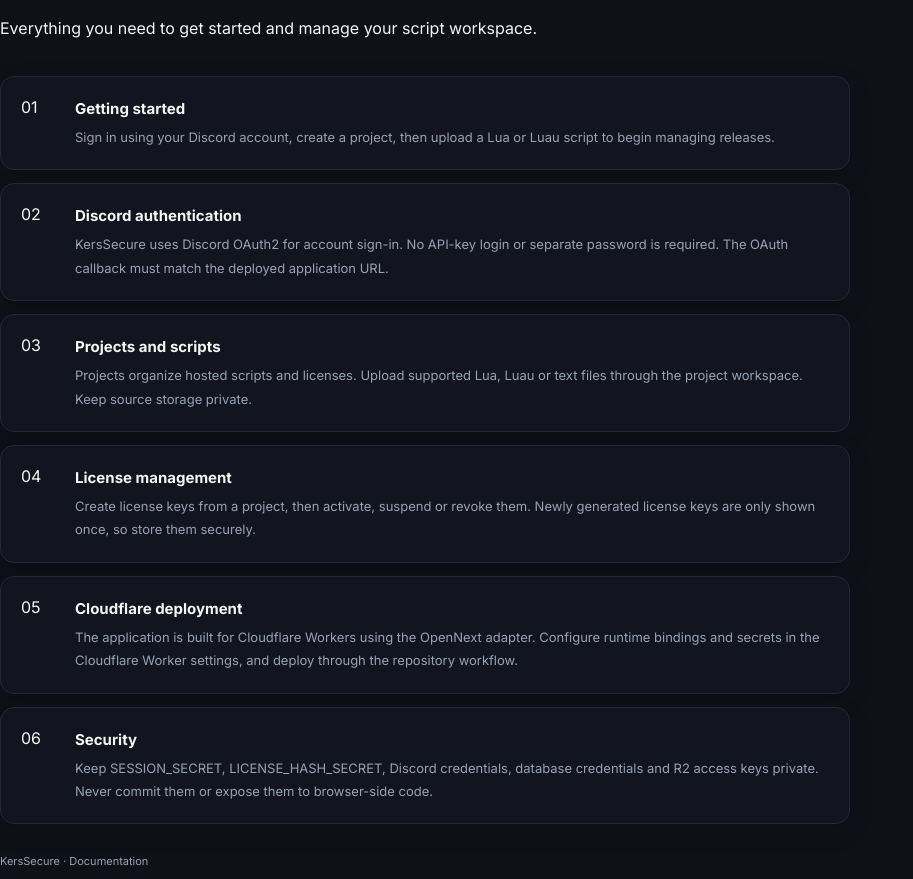
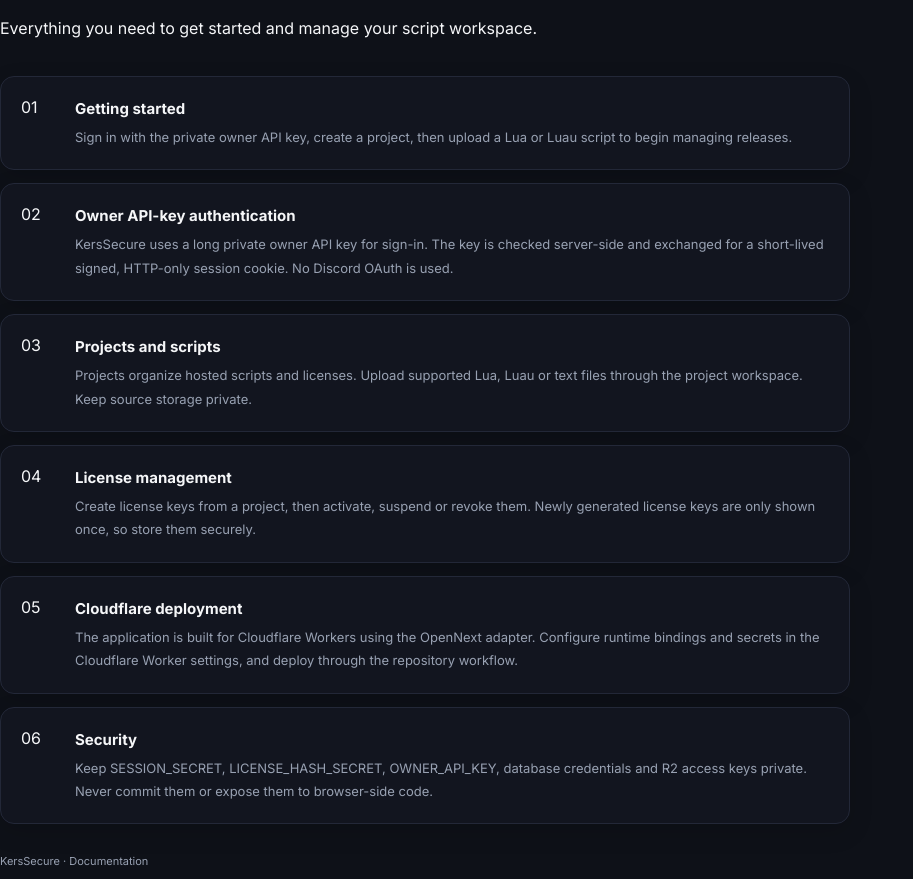
Before and after one commit to kere0ne/KersSecure, a Next.js app: page /docs in a window 1280 px wide. Shown: the part 240-1119 px from the top of the page, without its empty margins (0-913 px from the left). Built offline with nearby package versions, Linux system fonts and the light colour scheme.

Commit message:
Finish API-key-only owner authentication

```diff
--- a/app/docs/page.tsx
+++ b/app/docs/page.tsx
@@ -1,10 +1,10 @@
 import Link from 'next/link';
 const sections=[
-{title:'Getting started',body:'Sign in using your Discord account, create a project, then upload a Lua or Luau script to begin managing releases.'},
-{title:'Discord authentication',body:'KersSecure uses Discord OAuth2 for account sign-in. No API-key login or separate password is required. The OAuth callback must match the deployed application URL.'},
+{title:'Getting started',body:'Sign in with the private owner API key, create a project, then upload a Lua or Luau script to begin managing releases.'},
+{title:'Owner API-key authentication',body:'KersSecure uses a long private owner API key for sign-in. The key is checked server-side and exchanged for a short-lived signed, HTTP-only session cookie. No Discord OAuth is used.'},
 {title:'Projects and scripts',body:'Projects organize hosted scripts and licenses. Upload supported Lua, Luau or text files through the project workspace. Keep source storage private.'},
 {title:'License management',body:'Create license keys from a project, then activate, suspend or revoke them. Newly generated license keys are only shown once, so store them securely.'},
 {title:'Cloudflare deployment',body:'The application is built for Cloudflare Workers using the OpenNext adapter. Configure runtime bindings and secrets in the Cloudflare Worker settings, and deploy through the repository workflow.'},
-{title:'Security',body:'Keep SESSION_SECRET, LICENSE_HASH_SECRET, Discord credentials, database credentials and R2 access keys private. Never commit them or expose them to browser-side code.'}
+{title:'Security',body:'Keep SESSION_SECRET, LICENSE_HASH_SECRET, OWNER_API_KEY, database credentials and R2 access keys private. Never commit them or expose them to browser-side code.'}
 ];
-export default function DocsPage(){return <main><nav className="top"><Link href="/" className="brand"><span className="brand-mark">K</span>KERS<span>SECURE</span></Link><div className="toplinks"><Link href="/dashboard">Dashboard</Link><Link href="/api/auth/discord" className="btn primary">Sign in with Discord</Link></div></nav><section className="hero" style={{paddingTop:75,textAlign:'left'}}><div className="eyebrow">HELP CENTER · KERSSECURE</div><h1 style={{fontSize:'clamp(38px,6vw,58px)',letterSpacing:'-2.5px',margin:'16px 0'}}>Documentation<span className="gradient-text">.</span></h1><p style={{margin:0}}>Everything you need to get started and manage your script workspace.</p><div style={{display:'grid',gap:13,maxWidth:850,marginTop:38}}>{sections.map((s,i)=><article className="card" key={s.title} style={{display:'grid',gridTemplateColumns:'42px 1fr',gap:12}}><div className="feature-icon" style={{margin:0}}>{String(i+1).padStart(2,'0')}</div><div><h2 style={{fontSize:15,margin:'2px 0 8px'}}>{s.title}</h2><p className="muted" style={{fontSize:13,lineHeight:1.8,margin:0}}>{s.body}</p></div></article>)}</div><p className="muted" style={{fontSize:11,marginTop:30}}>KersSecure · Documentation</p></section></main>}
+export default function DocsPage(){return <main><nav className="top"><Link href="/" className="brand"><span className="brand-mark">K</span>KERS<span>SECURE</span></Link><div className="toplinks"><Link href="/dashboard">Dashboard</Link><Link href="/login" className="btn primary">Owner sign in</Link></div></nav><section className="hero" style={{paddingTop:75,textAlign:'left'}}><div className="eyebrow">HELP CENTER · KERSSECURE</div><h1 style={{fontSize:'clamp(38px,6vw,58px)',letterSpacing:'-2.5px',margin:'16px 0'}}>Documentation<span className="gradient-text">.</span></h1><p style={{margin:0}}>Everything you need to get started and manage your script workspace.</p><div style={{display:'grid',gap:13,maxWidth:850,marginTop:38}}>{sections.map((s,i)=><article className="card" key={s.title} style={{display:'grid',gridTemplateColumns:'42px 1fr',gap:12}}><div className="feature-icon" style={{margin:0}}>{String(i+1).padStart(2,'0')}</div><div><h2 style={{fontSize:15,margin:'2px 0 8px'}}>{s.title}</h2><p className="muted" style={{fontSize:13,lineHeight:1.8,margin:0}}>{s.body}</p></div></article>)}</div><p className="muted" style={{fontSize:11,marginTop:30}}>KersSecure · Documentation</p></section></main>}
```
